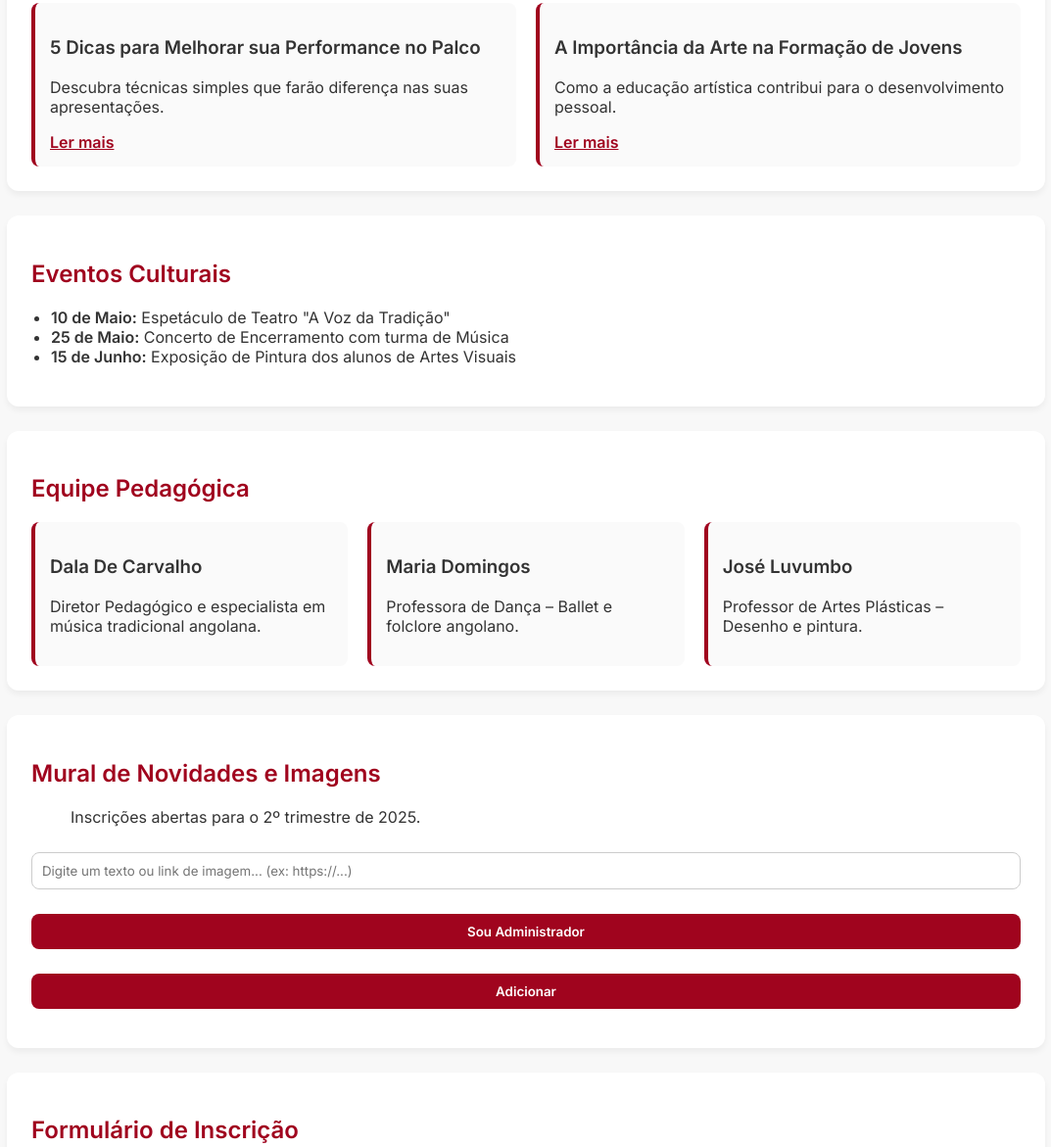
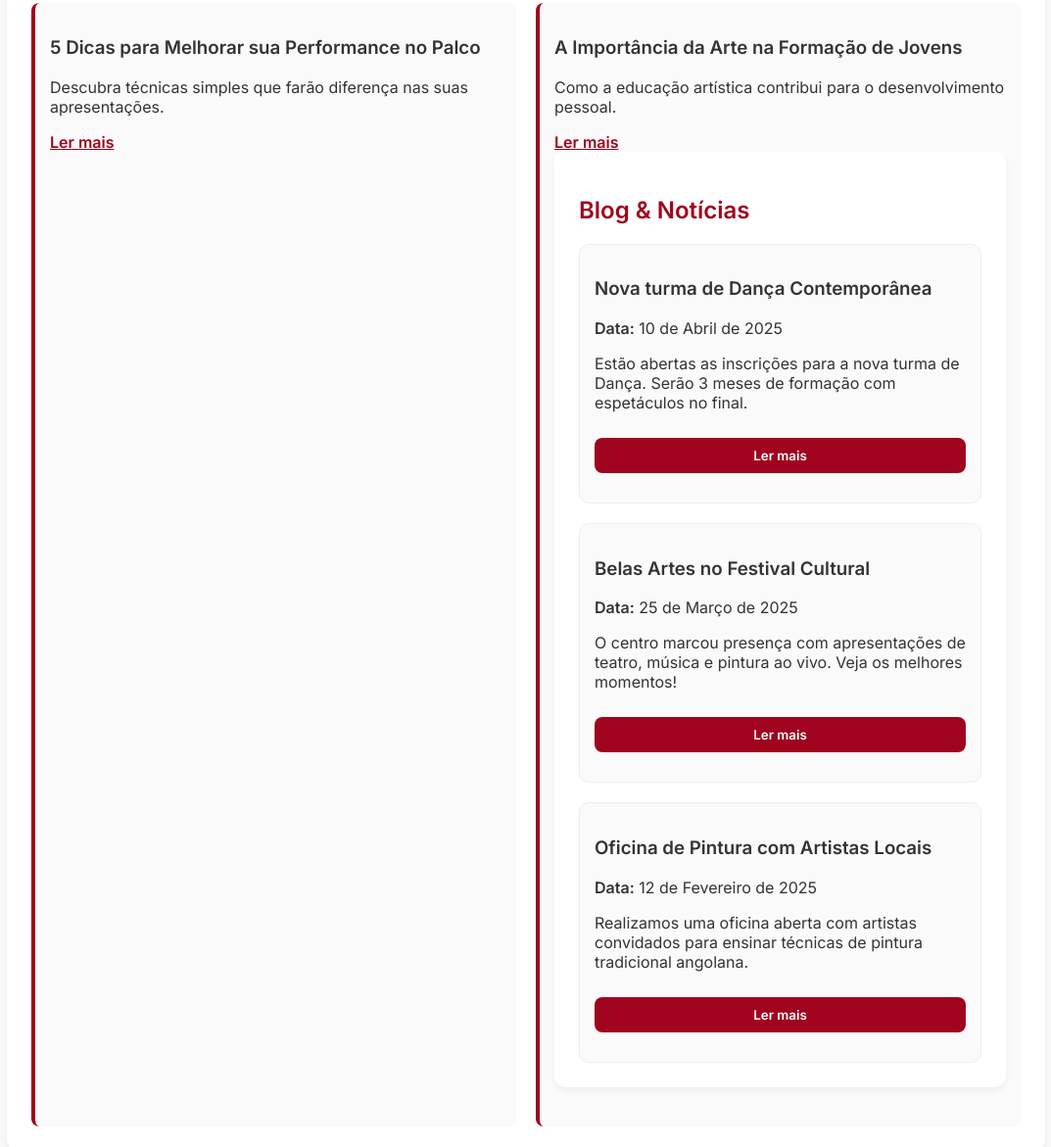
Before and after one commit to Dala35/belas-artes-site, a plain HTML site: page index.html in a window 1280 px wide. Shown: the part 1651-2822 px from the top of the page at 98% size, without its empty margins (103-1176 px from the left). Drawn offline with Linux system fonts and the light colour scheme.

Commit message:
Update index.html

```diff
--- a/index.html
+++ b/index.html
@@ -213,6 +213,33 @@
         <h3>A Importância da Arte na Formação de Jovens</h3>
         <p>Como a educação artística contribui para o desenvolvimento pessoal.</p>
         <a href="#" style="color:#a0041e; font-weight:bold;">Ler mais</a>
+        <div class="highlight" id="blog">
+  <h2>Blog & Notícias</h2>
+  <div style="display: grid; grid-template-columns: repeat(auto-fit, minmax(280px, 1fr)); gap: 20px;">
+
+    <div style="border: 1px solid #eee; border-radius: 10px; padding: 15px; background: #fafafa;">
+      <h3>Nova turma de Dança Contemporânea</h3>
+      <p><strong>Data:</strong> 10 de Abril de 2025</p>
+      <p>Estão abertas as inscrições para a nova turma de Dança. Serão 3 meses de formação com espetáculos no final.</p>
+      <button onclick="alert('Em breve disponível!')">Ler mais</button>
+    </div>
+
+    <div style="border: 1px solid #eee; border-radius: 10px; padding: 15px; background: #fafafa;">
+      <h3>Belas Artes no Festival Cultural</h3>
+      <p><strong>Data:</strong> 25 de Março de 2025</p>
+      <p>O centro marcou presença com apresentações de teatro, música e pintura ao vivo. Veja os melhores momentos!</p>
+      <button onclick="alert('Em breve disponível!')">Ler mais</button>
+    </div>
+
+    <div style="border: 1px solid #eee; border-radius: 10px; padding: 15px; background: #fafafa;">
+      <h3>Oficina de Pintura com Artistas Locais</h3>
+      <p><strong>Data:</strong> 12 de Fevereiro de 2025</p>
+      <p>Realizamos uma oficina aberta com artistas convidados para ensinar técnicas de pintura tradicional angolana.</p>
+      <button onclick="alert('Em breve disponível!')">Ler mais</button>
+    </div>
+
+  </div>
+        </div>
       </div>
     </div>
   </div>
```
